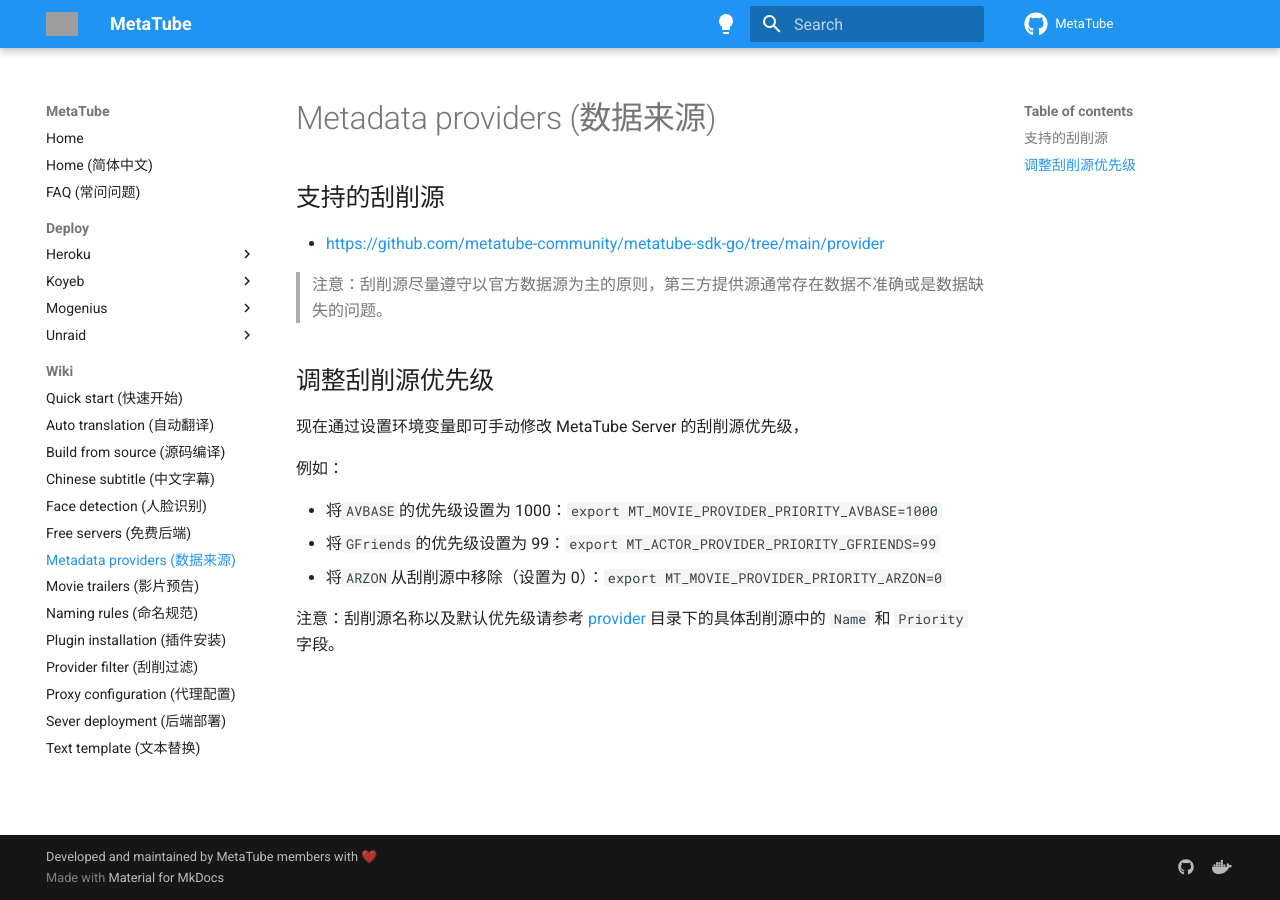
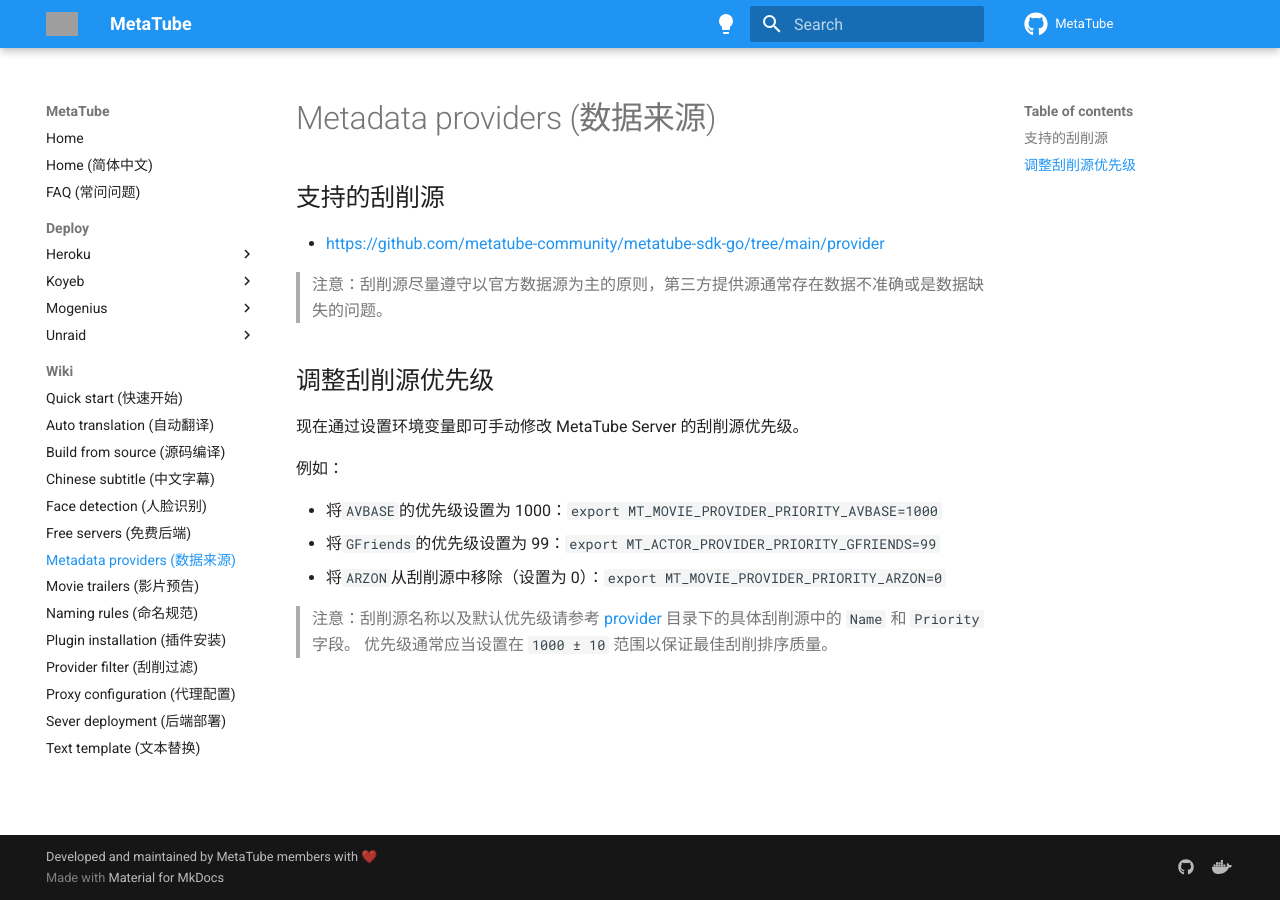
Before and after one commit to metatube-community/metatube-community.github.io, an MkDocs documentation site: the page built from docs/wiki/metadata-providers.md, in a window 1280 px wide. Built offline with MkDocs 1.6.1 and Material for MkDocs 9.7.7, drawn with Linux system fonts in a browser that asks for light colours; grey boxes are pictures that could not be loaded.

Commit message:
Docs: minor updates

```diff
--- a/docs/wiki/metadata-providers.md
+++ b/docs/wiki/metadata-providers.md
@@ -8,7 +8,7 @@
 
 ## 调整刮削源优先级
 
-现在通过设置环境变量即可手动修改 MetaTube Server 的刮削源优先级，
+现在通过设置环境变量即可手动修改 MetaTube Server 的刮削源优先级。
 
 例如：
 
@@ -16,4 +16,5 @@
 - 将`GFriends`的优先级设置为 99：`export MT_ACTOR_PROVIDER_PRIORITY_GFRIENDS=99`
 - 将`ARZON`从刮削源中移除（设置为 0）：`export MT_MOVIE_PROVIDER_PRIORITY_ARZON=0`
 
-注意：刮削源名称以及默认优先级请参考 [provider](https://github.com/metatube-community/metatube-sdk-go/tree/main/provider) 目录下的具体刮削源中的 `Name` 和 `Priority` 字段。
+> 注意：刮削源名称以及默认优先级请参考 [provider](https://github.com/metatube-community/metatube-sdk-go/tree/main/provider) 目录下的具体刮削源中的 `Name` 和 `Priority` 字段。
+> 优先级通常应当设置在 `1000 ± 10` 范围以保证最佳刮削排序质量。
```
